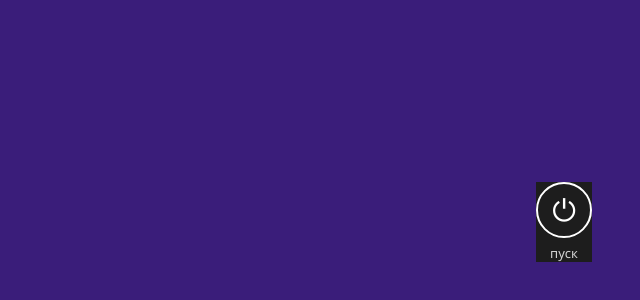
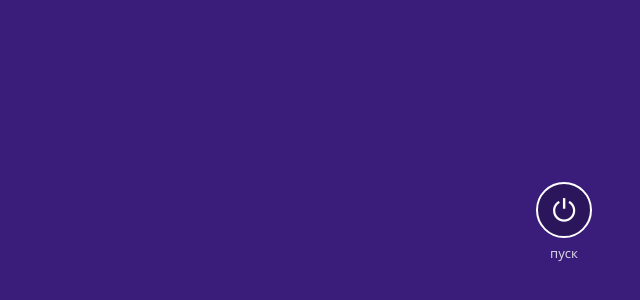
Before and after one commit to G2961/Winxer, a website: page src/index.html in a window 1280 px wide. Shown: the part 408-708 px from the top of the page, without its empty margins (640-1280 px from the left). Drawn offline with Linux system fonts and the light colour scheme.

Commit message:
Fix power button styling

```diff
--- a/src/index.html
+++ b/src/index.html
@@ -51,8 +51,12 @@ main{flex:1;display:flex;gap:56px;align-items:flex-start;overflow-x:auto;overflo
 .bar button:active i{background:#fffc}
 .bar button[disabled]{opacity:.3;pointer-events:none}
 .power{position:fixed;right:48px;bottom:130px}
-.power button{background:#1d1d1d;border:0;color:#fff;font:13px "Segoe UI",sans-serif;display:flex;flex-direction:column;align-items:center;gap:6px;cursor:pointer}
-.power i{width:56px;height:56px;border:2px solid #fff;border-radius:50%;display:grid;place-items:center;font:normal 300 30px/1 "Segoe UI",sans-serif;font-style:normal}
+.power button{background:transparent;border:0;color:#fff;font:13px "Segoe UI",sans-serif;display:flex;flex-direction:column;align-items:center;gap:6px;cursor:pointer;outline:none;box-shadow:none}
+.power button:focus,.power button:focus-visible{outline:none;box-shadow:none}
+.power button::-moz-focus-outer{border:0}
+.power i{width:56px;height:56px;border:2px solid #fff;border-radius:50%;display:grid;place-items:center;font:normal 300 30px/1 "Segoe UI",sans-serif;font-style:normal;background:rgba(0,0,0,.25)}
+.power button:hover i{background:rgba(255,255,255,.12)}
+.power button:active i{background:rgba(255,255,255,.22)}
 .power.on i{background:#00a300;border-color:#00a300}
 .power span{opacity:.8}
 .msg{position:fixed;left:48px;bottom:130px;background:#1d1d1d;color:#fff;font:13px/1.4 "Segoe UI",sans-serif;padding:10px 14px;max-width:420px;display:none;white-space:pre-wrap}
```
